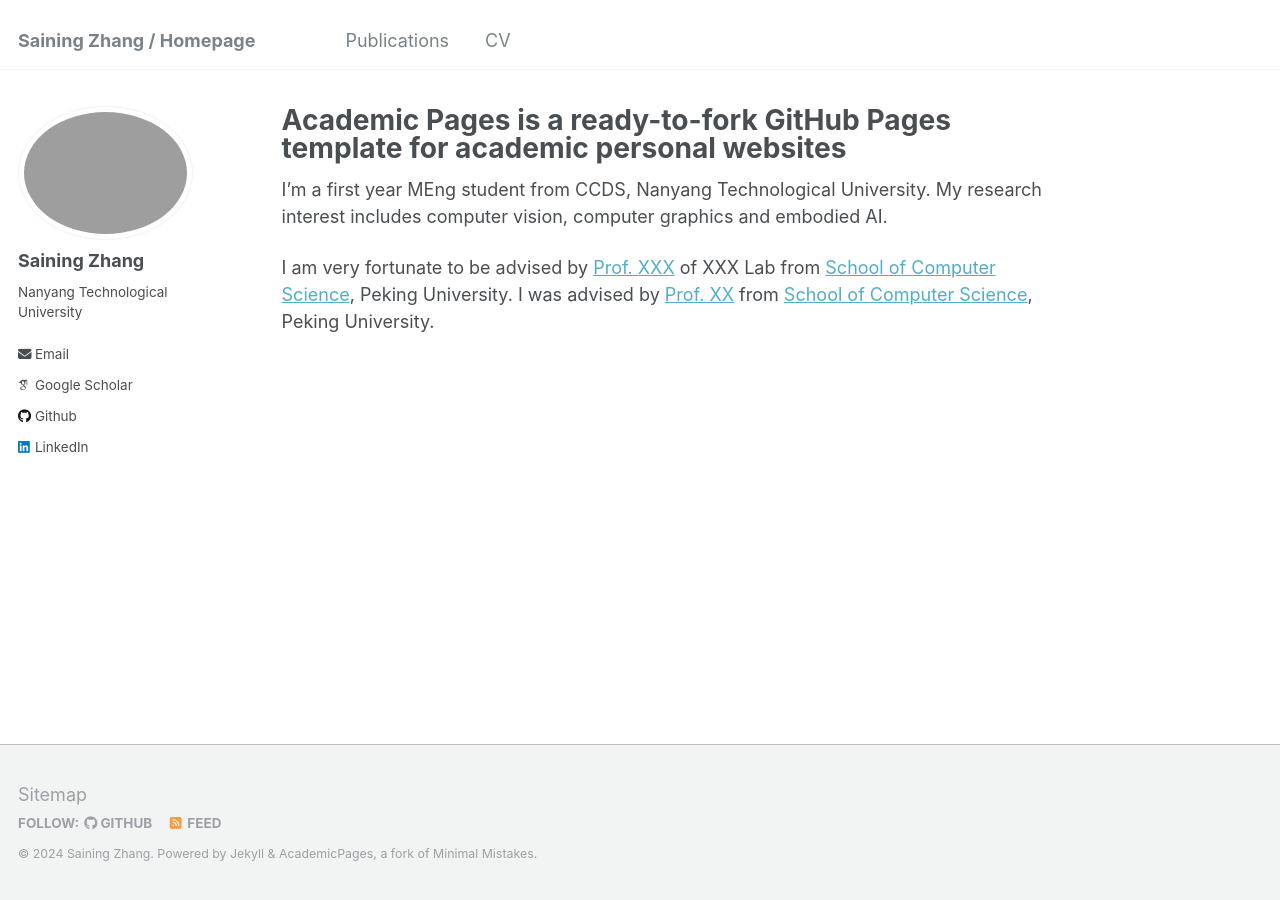
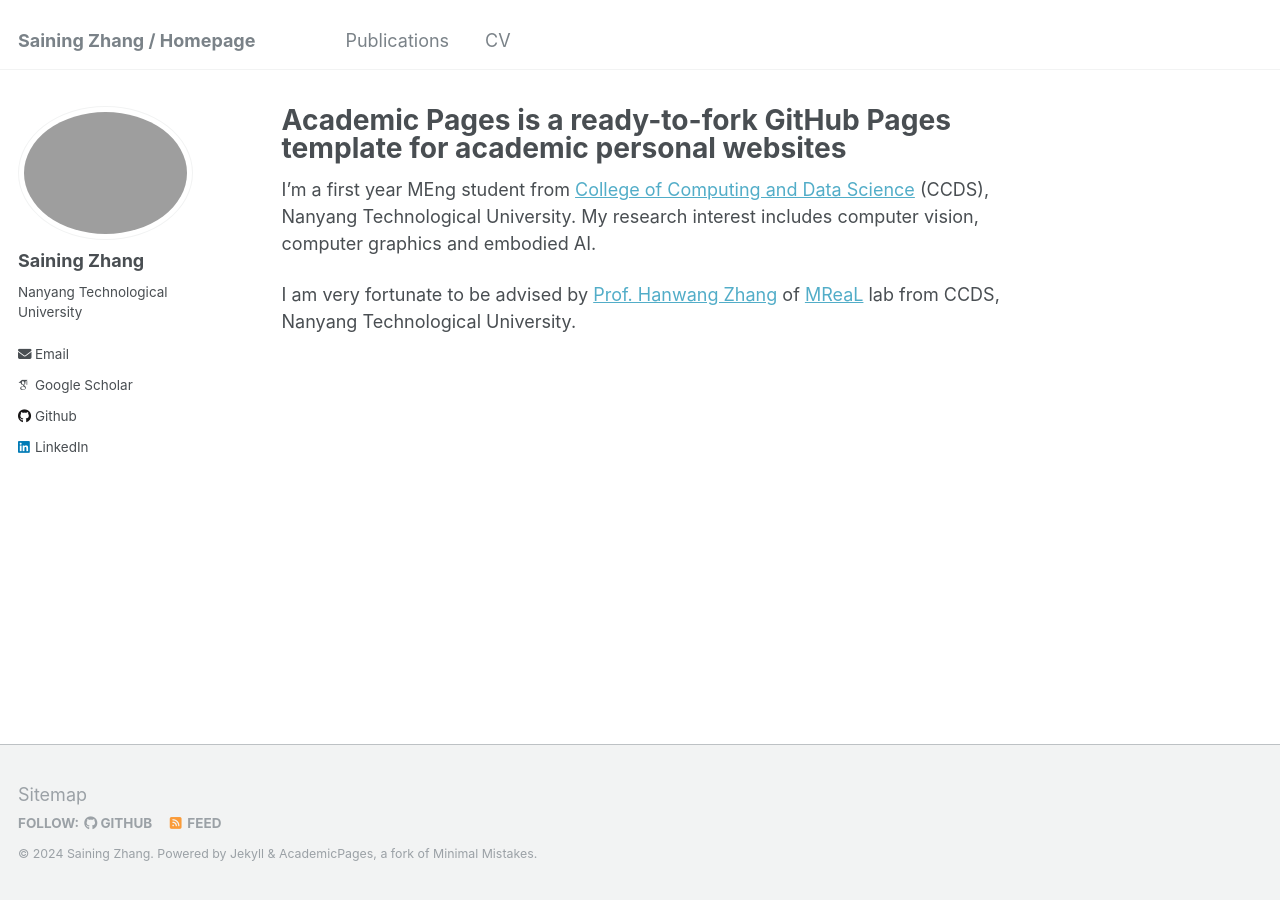
Before and after one commit to SainingZhang/SainingZhang.github.io, a Jekyll site: the page built from _pages/about.md, in a window 1280 px wide. Built offline with Jekyll 4.4.1, drawn with Linux system fonts in a browser that asks for light colours; some web fonts are replaced.

Commit message:
Update about.md

```diff
--- a/_pages/about.md
+++ b/_pages/about.md
@@ -7,6 +7,6 @@ redirect_from:
   - /about.html
 ---
 
-I'm a first year MEng student from CCDS, Nanyang Technological University. My research interest includes computer vision, computer graphics and embodied AI.
+I'm a first year MEng student from [College of Computing and Data Science]([https://cs.pku.edu.cn/](https://www.ntu.edu.sg/computing)) (CCDS), Nanyang Technological University. My research interest includes computer vision, computer graphics and embodied AI.
 
-I am very fortunate to be advised by [Prof. XXX](https://www.XXX.com/) of XXX Lab from [School of Computer Science](https://cs.pku.edu.cn/), Peking University. I was advised by [Prof. XX](https://XXX.pku.edu.cn/) from [School of Computer Science](https://cs.pku.edu.cn/), Peking University.
+I am very fortunate to be advised by [Prof. Hanwang Zhang](https://personal.ntu.edu.sg/hanwangzhang/) of [MReaL](https://mreallab.github.io/) lab from CCDS, Nanyang Technological University.
```
